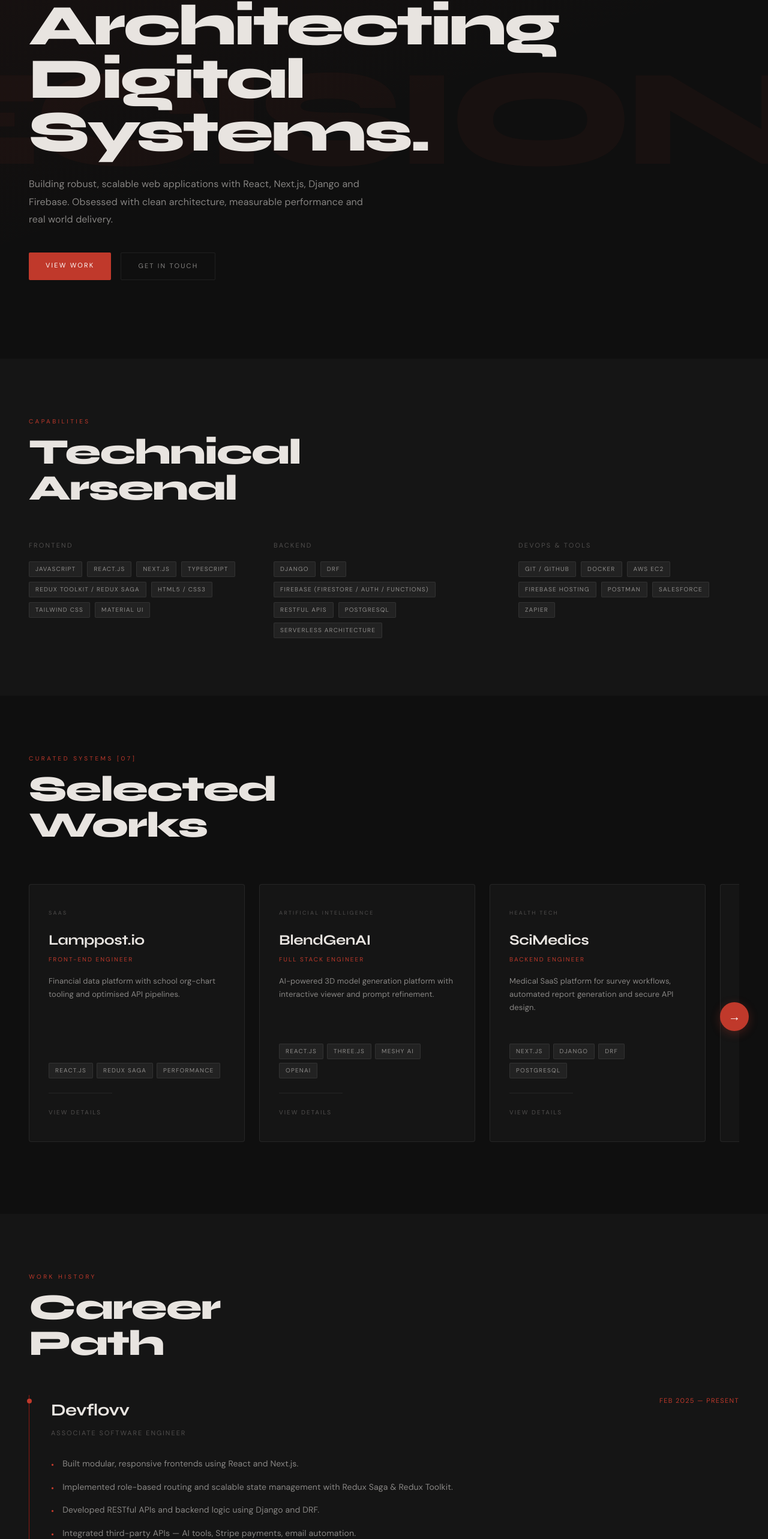
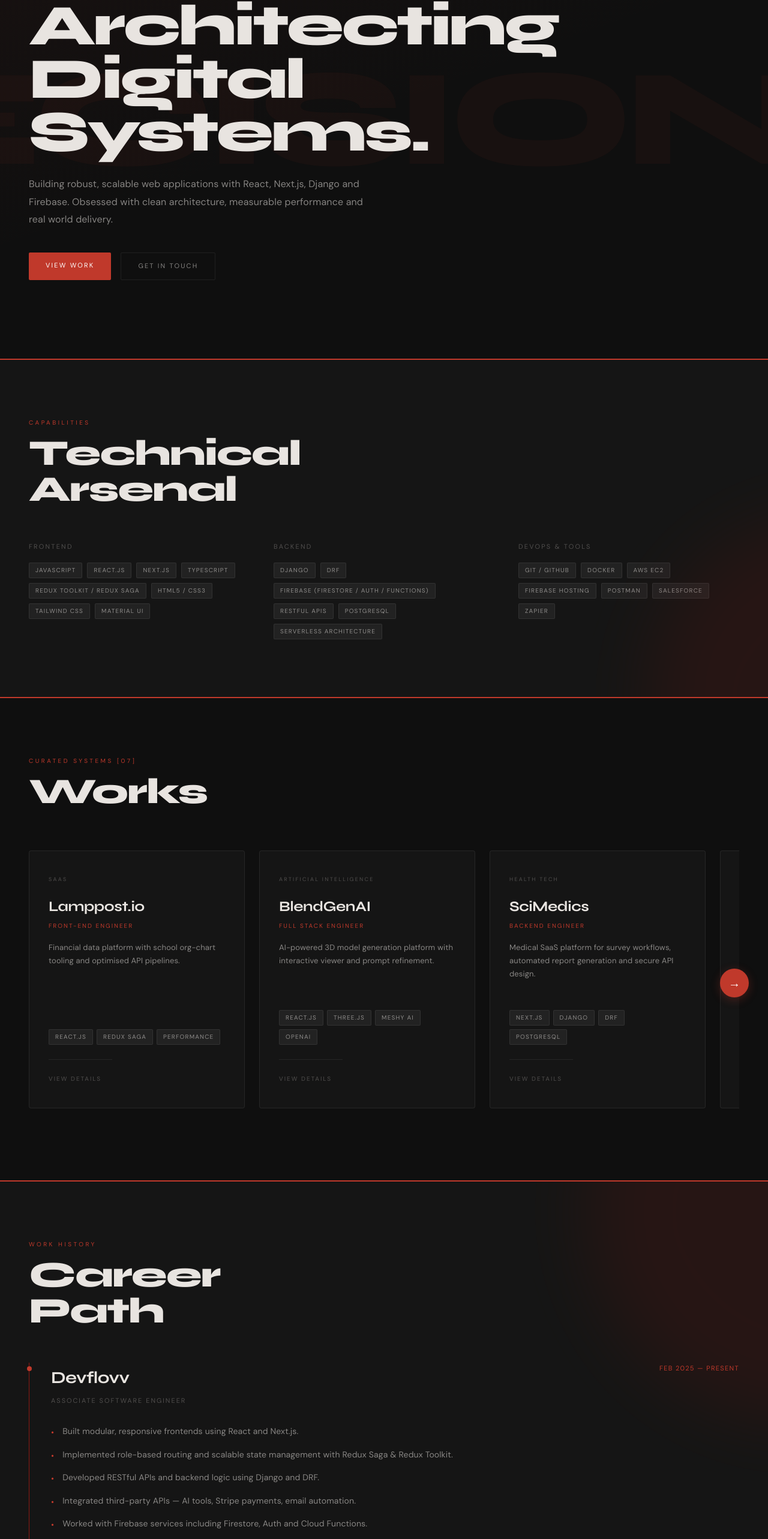
Before and after one commit to Naji-Ullah/portfolio-me, a React (Vite) app: page / in a window 1280 px wide. Shown: the part 202-2768 px from the top of the page at 60% size. Built offline with nearby package versions, Linux system fonts and the light colour scheme.

Commit message:
feat: update project section styles and add background effects for skills and experience sections

```diff
--- a/src/components/Projects/index.jsx
+++ b/src/components/Projects/index.jsx
@@ -42,8 +42,6 @@ export default function Projects() {
       <div className="section__header">
         <SectionLabel>Curated Systems [0{PROJECTS.length}]</SectionLabel>
         <h2 className="section__title">
-          Selected
-          <br />
           Works
         </h2>
       </div>
--- a/src/styles/portfolio.css
+++ b/src/styles/portfolio.css
@@ -398,6 +398,48 @@ body {
   display: grid;
   grid-template-columns: repeat(auto-fit, minmax(260px, 1fr));
   gap: 40px;
+}
+
+.section--dark#skills {
+  border-top: 2px solid var(--red);
+  border-bottom: 2px solid var(--red);
+  position: relative;
+  overflow: hidden;
+}
+
+.section--dark#skills::before {
+  content: '';
+  position: absolute;
+  right: -400px;
+  bottom: -300px;
+  width: 600px;
+  height: 600px;
+  background: var(--red-dim);
+  opacity: 0.15;
+  border-radius: 50%;
+  pointer-events: none;
+  filter: blur(60px);
+}
+
+.section--dark#experience {
+  border-top: 2px solid var(--red);
+  border-bottom: 2px solid var(--red);
+  position: relative;
+  overflow: hidden;
+}
+
+.section--dark#experience::before {
+  content: '';
+  position: absolute;
+  right: -400px;
+  top: -300px;
+  width: 700px;
+  height: 700px;
+  background: var(--red-dim);
+  opacity: 0.15;
+  border-radius: 50%;
+  pointer-events: none;
+  filter: blur(60px);
 }
 
 .skills__group-label {
@@ -1022,7 +1064,7 @@ body {
 /* footer */
 .footer {
   background: var(--bg-2);
-  border-top: 1px solid var(--border);
+  border-top: 2px solid var(--red);
   padding: 28px 48px;
   display: flex;
   align-items: center;
```
